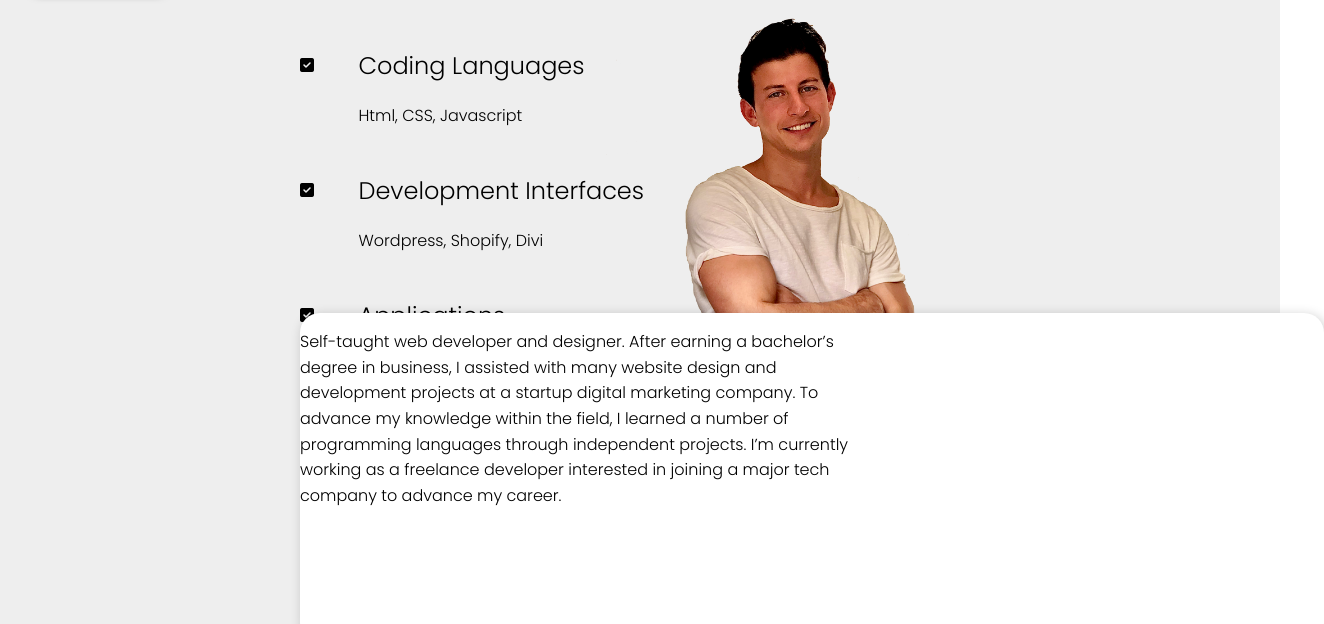
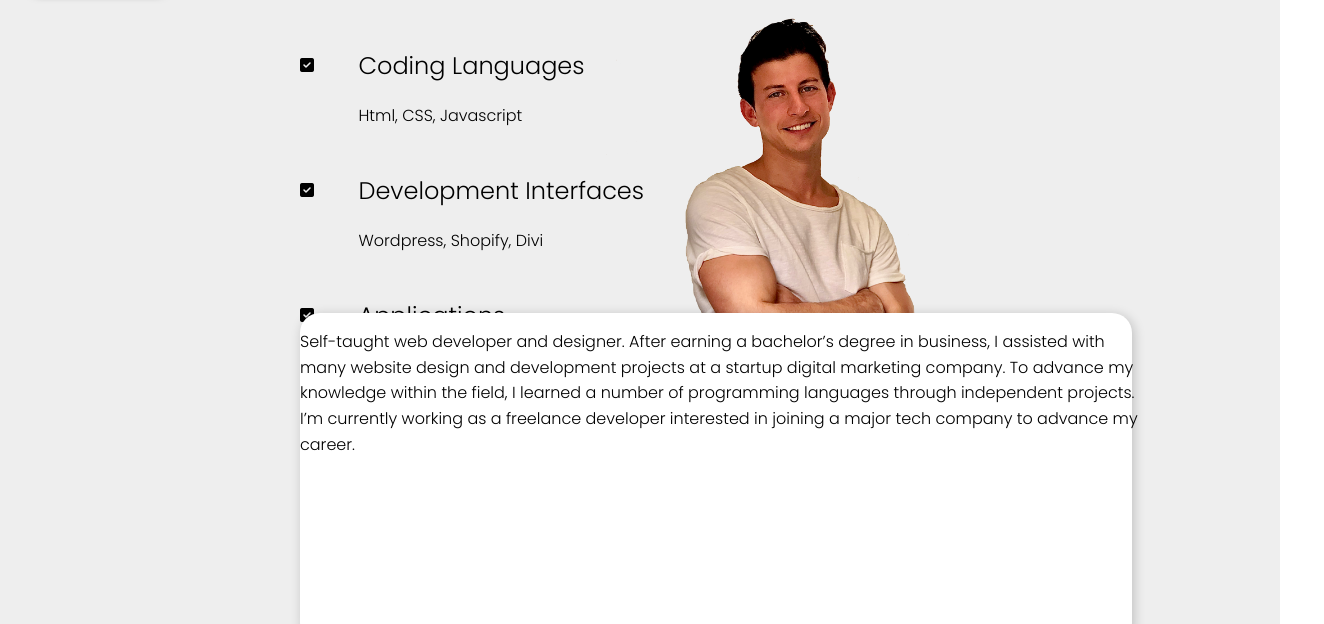
Before and after one commit to JacobRishe/JacobRishe.github.io, a plain HTML site: page index.html in a window 1280 px wide. Shown: the part 171-795 px from the top of the page, 1324 px wide, since content can reach past the window. Drawn offline with Linux system fonts and the light colour scheme.

Commit message:
Update style.css

```diff
--- a/style.css
+++ b/style.css
@@ -65,7 +65,7 @@ html, body {
 
 .about-container {
   height: 330px;
-  width: 80%;
+  width: 65%;
   background-color: #fff;
   border-radius: 20px;
   box-shadow: 2px 2px 12px rgba(0,0,0,0.2);
@@ -76,7 +76,7 @@ html, body {
 }
 
 .summary {
-  width: 550px;
+  width: 850px;
 }
 
 #home {
```
